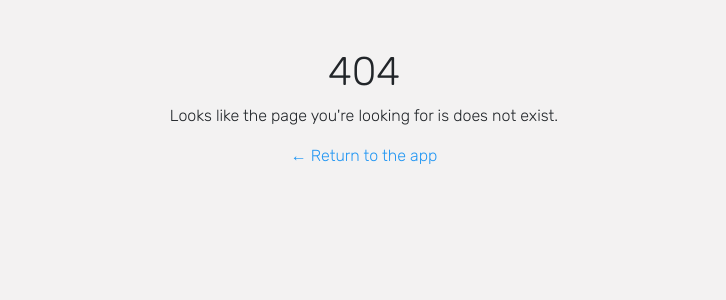
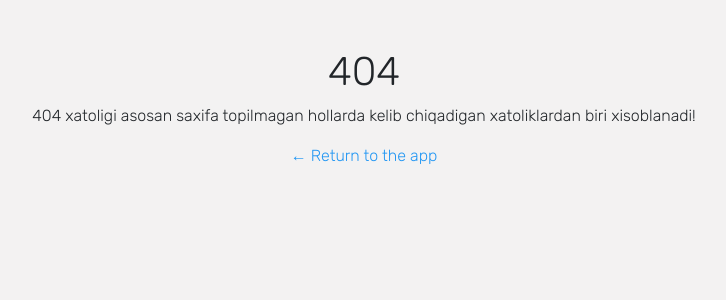
Before and after one commit to Xusanbek0039/Django-Student-LMS-Edu, a Django app: template templates/404.html in a window 1280 px wide. Shown: the top 300 px of the page, without its empty margins (276-1002 px from the left). Run offline with Django 3.2, Linux system fonts and the light colour scheme; the template is opened without the code that fills it, so the values that code supplies are empty; some libraries are stand-ins or nearby versions.

Commit message:
Update 404.html

```diff
--- a/templates/404.html
+++ b/templates/404.html
@@ -3,7 +3,7 @@
 {% block content %}
 <div class="text-center mt-5">
     <h1>404</h1>
-    <p>Looks like the page you're looking for is does not exist.</p>
+    <p>404 xatoligi asosan saxifa topilmagan hollarda kelib chiqadigan xatoliklardan biri xisoblanadi!</p>
     <a href="/" class="link">&LeftArrow; Return to the app</a>
 </div>
 {% endblock %}
```
